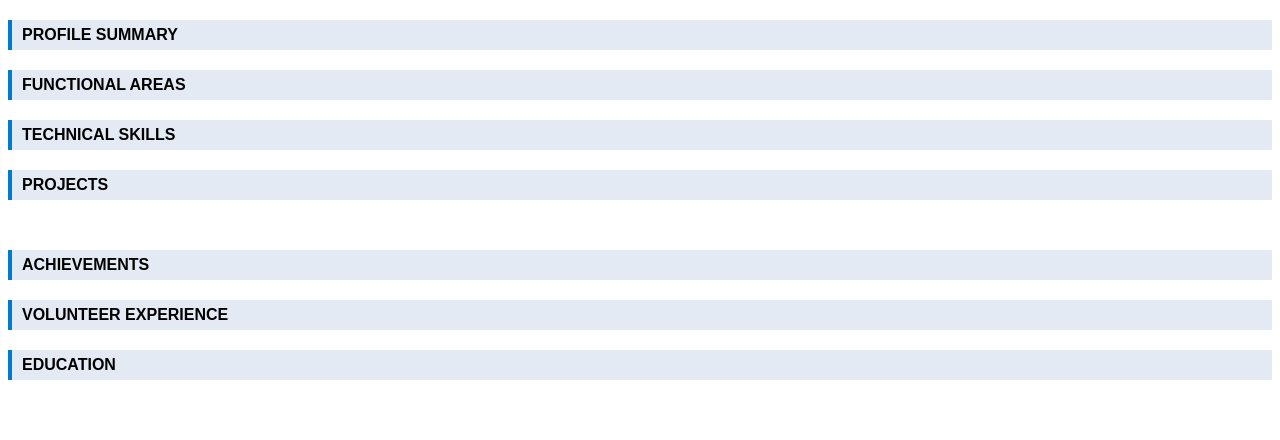
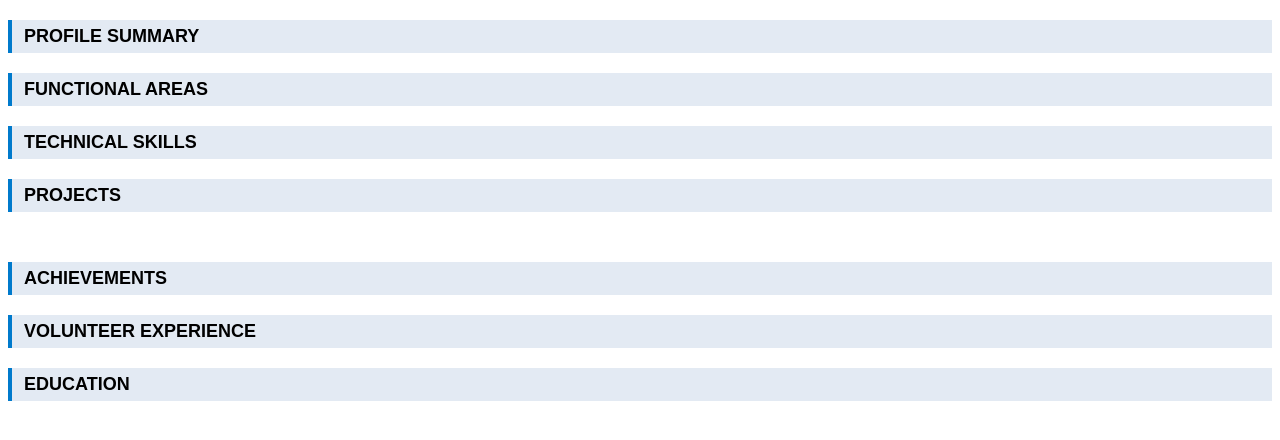
Before and after one commit to dhanush-ts/Resume-Server, a Flask app: template templates/template.html in a window 1280 px wide. Shown: the part 25-465 px from the top of the page. Run offline with Flask 3, Linux system fonts and the light colour scheme; the template is opened without the code that fills it, so the values that code supplies are empty.

Commit message:
until git download

```diff
--- a/templates/template.html
+++ b/templates/template.html
@@ -58,8 +58,8 @@
 
     .section-title {
       background-color: #e3eaf3;
-      padding: 6px 10px;
-      font-size: 16px;
+      padding: 6px 12px;
+      font-size: 18px;
       font-weight: bold;
       border-left: 4px solid #007acc;
       margin-top: 20px;
@@ -92,6 +92,7 @@
       justify-content: space-between;
       font-weight: bold;
       margin-top: 15px;
+      font-size: 18px;
     }
 
     .duration {
@@ -175,7 +176,7 @@
     <h2 class="section-title">EDUCATION</h2>
     <div class="education-line">
       <strong>{{ data.education.degree }}</strong>
-      <span class="duration">{{ data.education.duration }}</span>
+      <p>{{ data.education.duration }}</p>
     </div>
     <p>{{ data.education.institute }}</p>
     <p>{{ data.education.roles }}</p>
```
